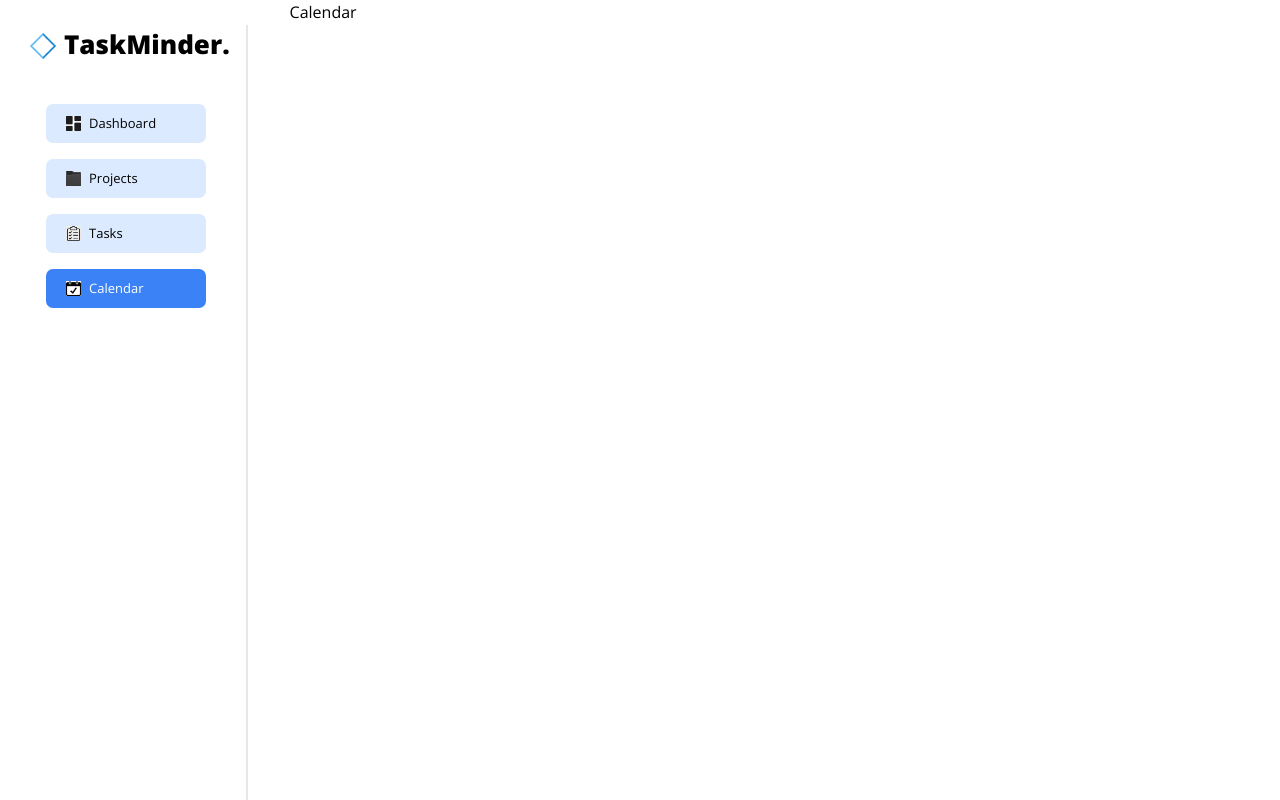
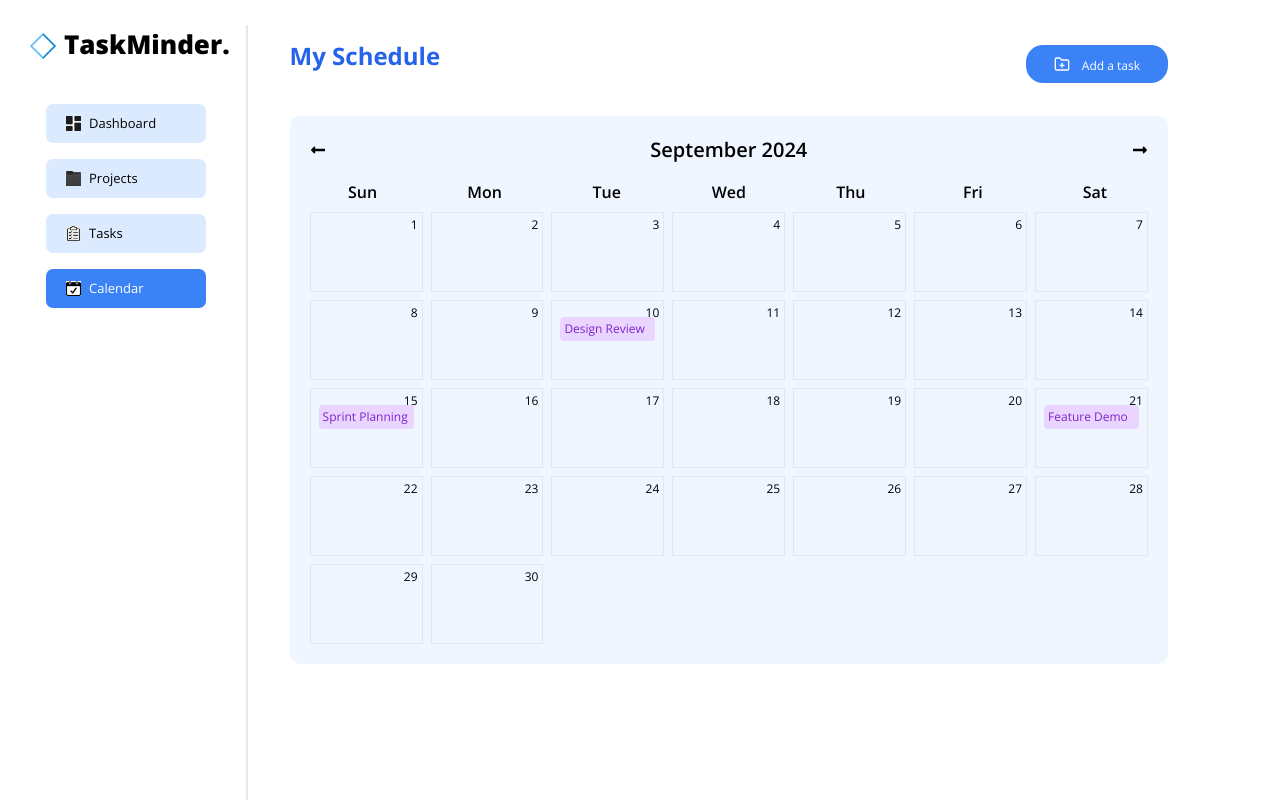
Before and after one commit to Brielle28/Task-Management, a React (Vite) app: page /calendar in a window 1280 px wide. Built offline with nearby package versions, Linux system fonts and the light colour scheme.

Commit message:
calendar page

```diff
--- /dev/null
+++ b/src/Components/ButtonFolder/Button.jsx
@@ -0,0 +1,14 @@
+import { FiFolderPlus } from "react-icons/fi";
+
+const Button = () => {
+  return (
+    <>
+      <button className="flex flex-row items-center justify-center gap-3 bg-blue-500 px-7 py-2 rounded-[17px]">
+        <FiFolderPlus className="text-white " />
+        <h1 className="text-[12px] text-white font-Roboto mt-1">Add a task</h1>
+      </button>
+    </>
+  );
+};
+
+export default Button;
--- a/src/Components/Task-Manager/Calendar/Calendar.jsx
+++ b/src/Components/Task-Manager/Calendar/Calendar.jsx
@@ -1,9 +1,212 @@
-import React from 'react'
+import { useState } from "react";
+import { FaLongArrowAltRight } from "react-icons/fa";
+import { FaLongArrowAltLeft } from "react-icons/fa";
+import Button from "../../ButtonFolder/Button";
 
 const Calendar = () => {
+  // Mock tasks with dates
+  const defaultTasks = [
+    {
+      date: "2024-08-15",
+      title: "Meeting with Team",
+      description: "Team meeting to discuss the project.",
+      startTime: "2024-08-15T09:00:00",
+      endTime: "2024-08-15T10:00:00",
+    },
+    {
+      date: "2024-08-16",
+      title: "Infographic Session",
+      description: "Creating an infographic for the project.",
+      startTime: "2024-08-16T09:00:00",
+      endTime: "2024-08-16T12:00:00",
+    },
+    {
+      date: "2024-09-10",
+      title: "Design Review",
+      description: "Review UI changes with the design team.",
+      startTime: "2024-09-10T11:00:00",
+      endTime: "2024-09-10T12:30:00",
+    },
+    {
+      date: "2024-09-15",
+      title: "Sprint Planning",
+      description: "Plan tasks for the upcoming sprint.",
+      startTime: "2024-09-15T10:00:00",
+      endTime: "2024-09-15T12:00:00",
+    },
+    {
+      date: "2024-09-21",
+      title: "Feature Demo",
+      description: "Showcase the new features to stakeholders.",
+      startTime: "2024-09-21T14:00:00",
+      endTime: "2024-09-21T15:00:00",
+    },
+    {
+      date: "2024-10-03",
+      title: "Team Retrospective",
+      description: "Reflect on the last sprint and discuss improvements.",
+      startTime: "2024-10-03T09:00:00",
+      endTime: "2024-10-03T10:00:00",
+    },
+    {
+      date: "2024-10-12",
+      title: "Bug Fixing Session",
+      description: "A session focused on fixing critical bugs.",
+      startTime: "2024-10-12T10:00:00",
+      endTime: "2024-10-12T14:00:00",
+    },
+    {
+      date: "2024-10-23",
+      title: "Marketing Strategy Meeting",
+      description: "Discuss new marketing strategies with the team.",
+      startTime: "2024-10-23T13:00:00",
+      endTime: "2024-10-23T14:30:00",
+    },
+    {
+      date: "2024-11-02",
+      title: "Backend Integration",
+      description: "Integrate the backend services with the frontend.",
+      startTime: "2024-11-02T11:00:00",
+      endTime: "2024-11-02T15:00:00",
+    },
+    {
+      date: "2024-11-14",
+      title: "Code Freeze",
+      description: "Freeze all new code changes before the release.",
+      startTime: "2024-11-14T09:00:00",
+      endTime: "2024-11-14T10:00:00",
+    },
+    {
+      date: "2024-11-25",
+      title: "Launch Preparation",
+      description: "Prepare for the product launch.",
+      startTime: "2024-11-25T12:00:00",
+      endTime: "2024-11-25T16:00:00",
+    },
+    {
+      date: "2024-12-05",
+      title: "Client Wrap-Up",
+      description: "Wrap up the project with a final meeting with the client.",
+      startTime: "2024-12-05T10:00:00",
+      endTime: "2024-12-05T11:30:00",
+    },
+    {
+      date: "2024-12-15",
+      title: "Year-End Review",
+      description: "Review overall performance for the year.",
+      startTime: "2024-12-15T14:00:00",
+      endTime: "2024-12-15T15:30:00",
+    },
+
+    // Add more tasks as needed
+  ];
+
+  // Get the current date
+  const currentDate = new Date();
+
+  // Use state to keep track of the selected year and month
+  const [year, setYear] = useState(currentDate.getFullYear());
+  const [month, setMonth] = useState(currentDate.getMonth()); // 0 = January, 11 = December
+
+  // Calculate days in the current month and the first day of the month
+  const daysInMonth = new Date(year, month + 1, 0).getDate(); // Last day of the current month
+  const startDay = new Date(year, month, 1).getDay(); // First day of the current month
+
+  // Function to handle navigating to the previous month
+  const handlePreviousMonth = () => {
+    if (month === 0) {
+      setMonth(11); // Set to December
+      setYear(year - 1); // Decrease year
+    } else {
+      setMonth(month - 1);
+    }
+  };
+
+  // Function to handle navigating to the next month
+  const handleNextMonth = () => {
+    if (month === 11) {
+      setMonth(0); // Set to January
+      setYear(year + 1); // Increase year
+    } else {
+      setMonth(month + 1);
+    }
+  };
+
+  // Months array for display purposes
+  const months = [
+    "January",
+    "February",
+    "March",
+    "April",
+    "May",
+    "June",
+    "July",
+    "August",
+    "September",
+    "October",
+    "November",
+    "December",
+  ];
+
   return (
-    <div>Calendar</div>
-  )
-}
+    <div className="flex flex-col w-full max-w-5xl mx-auto pt-10  gap-7">
+      <div className="flex items-center justify-between w-full ">
+        <h1 className="text-2xl font-bold mb-4 text-blue-600 ">My Schedule</h1>
+        <Button />
+      </div>
+      <div className="bg-blue-50 p-5 rounded-[10px] shadow-1xl">
+        <div className="flex justify-between items-center mb-4">
+          <button onClick={handlePreviousMonth} className="">
+            <FaLongArrowAltLeft />
+          </button>
+          <h2 className="text-xl font-semibold">
+            {months[month]} {year}
+          </h2>
+          <button onClick={handleNextMonth} className="">
+            <FaLongArrowAltRight />
+          </button>
+        </div>
 
-export default Calendar
+        <div className="grid grid-cols-7 gap-4 text-center">
+          {["Sun", "Mon", "Tue", "Wed", "Thu", "Fri", "Sat"].map((day) => (
+            <div key={day} className="font-semibold">
+              {day}
+            </div>
+          ))}
+        </div>
+
+        <div className="grid grid-cols-7 gap-2 mt-2">
+          {/* Empty cells before the first day of the month */}
+          {Array(startDay)
+            .fill(null)
+            .map((_, idx) => (
+              <div key={idx}></div> // Empty cells for days before the first of the month
+            ))}
+
+          {/* Render the actual days of the month */}
+          {Array.from({ length: daysInMonth }, (_, idx) => idx + 1).map(
+            (day) => (
+              <div key={day} className="relative border p-2 h-20">
+                <span className="absolute top-1 right-1 text-xs">{day}</span>
+                {defaultTasks.map((task) =>
+                  new Date(task.startTime).getDate() === day &&
+                  new Date(task.startTime).getMonth() === month &&
+                  new Date(task.startTime).getFullYear() === year ? (
+                    <div
+                      key={task.title}
+                      className="bg-purple-200 p-1 rounded text-xs text-purple-700 mt-2"
+                    >
+                      {task.title}
+                    </div>
+                  ) : null
+                )}
+              </div>
+            )
+          )}
+        </div>
+      </div>
+    </div>
+  );
+};
+
+export default Calendar;
--- a/src/Components/Task-Manager/Dashboard/Dashboard.jsx
+++ b/src/Components/Task-Manager/Dashboard/Dashboard.jsx
@@ -1,6 +1,6 @@
-import { FiFolderPlus } from "react-icons/fi";
 import RingUpBoxes from "./RingUpBoxes";
 import DashboardHistory from "./DashboardHistory";
+import Button from "../../ButtonFolder/Button";
 const Dashboard = () => {
   return (
     <div className="flex flex-col items-start justify-start mt-6 ">
@@ -14,12 +14,7 @@ const Dashboard = () => {
             Have a bird eye view of your tasks{" "}
           </h5>
         </div>
-        <button className="flex flex-row items-center justify-center gap-3 bg-blue-500 px-7 py-2 rounded-[17px] mt-10">
-          <FiFolderPlus className="text-white " />
-          <h1 className="text-[12px] text-white font-Roboto mt-1">
-            Add a task
-          </h1>
-        </button>
+        <Button className="mt-10"/>
       </div>
 
       {/* Boxes showing totals of tasks, progress and done tasks */}
```
